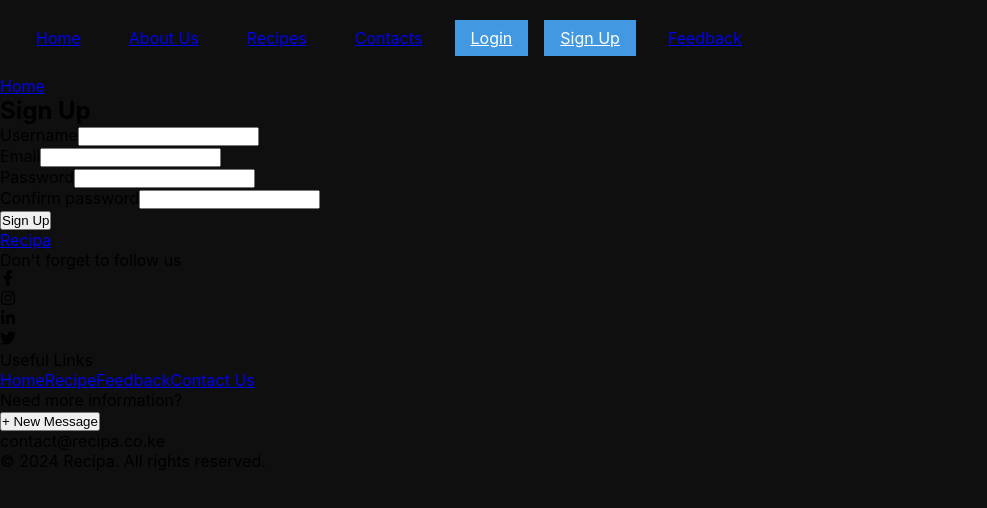
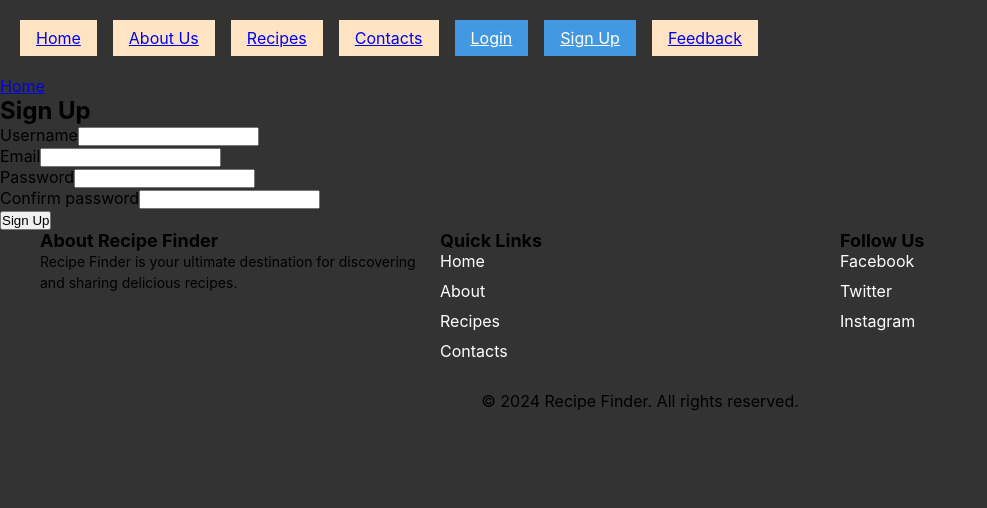
Before and after one commit to gichira22/Recipa, a React (Create React App) app: page /signup in a window 1280 px wide. Shown: the top 508 px of the page, without its empty margins (0-987 px from the left). Built offline with nearby package versions, Linux system fonts and the light colour scheme.

Commit message:
Change some file and adjust style for Footer component

```diff
--- a/src/Style.css
+++ b/src/Style.css
@@ -1,11 +1,31 @@
+/* * {
+  margin: 0%;
+  padding: 0%;
+  box-sizing: border-box;
+}
+body {
+  background-color: rgb(34, 31, 27);
+} */
 * {
   margin: 0%;
   padding: 0%;
   box-sizing: border-box;
 }
+
 body {
-  background-color: rgb(15, 15, 15);
+  background-color: #333;
 }
+
+.heading h1 {
+  color: white;
+  font-size: 48px;
+  font-weight: 900;
+  letter-spacing: 1px;
+  padding-top: 2rem;
+  text-align: center;
+  text-shadow: 3px 6px rgba(50, 50, 70, 0.7);
+}
+
 .heading h1 {
   color: white;
   font-size: 48px;
@@ -87,7 +107,7 @@ body {
   width: 100%;
   background: linear-gradient(
     to bottom,
-    rgb(204, 255, 51, 0.7),
+    rgba(204, 255, 51, 0.793),
     rgb(204, 255, 51, 0.9)
   );
   transition: 0.2s All;
@@ -148,7 +168,7 @@ body {
 
 .navbar-link {
   padding: 0.5rem 1rem;
-  background-color: transparent;
+  background-color: bisque;
   transition: transform 0.3s ease-in-out, scale 0.3s ease-in-out;
 }
 
@@ -165,3 +185,65 @@ body {
 .navbar-link-blue:hover {
   background-color: #3182ce;
 }
+/* Assuming your root container is a flex container */
+html,
+body,
+#root {
+  height: 100%;
+}
+
+body {
+  display: flex;
+  flex-direction: column;
+}
+
+.footer {
+  background-color: #333;
+  color: #fff;
+  padding: 50px 0;
+  margin-top: auto; /* Pushes the footer to the bottom */
+}
+
+.footer-content {
+  display: flex;
+  justify-content: space-between;
+  max-width: 1200px;
+  margin: 0 auto;
+}
+
+.footer-section {
+  flex: 1;
+  margin-right: 20px;
+}
+
+.footer-section h3 {
+  font-size: 18px;
+}
+
+.footer-section p {
+  font-size: 14px;
+  line-height: 1.5;
+}
+
+.footer-section ul {
+  list-style-type: none;
+  padding: 0;
+}
+
+.footer-section ul li {
+  margin-bottom: 10px;
+}
+
+.footer-section ul li a {
+  color: #fff;
+  text-decoration: none;
+}
+
+.footer-section ul li a:hover {
+  text-decoration: underline;
+}
+
+.footer-bottom {
+  text-align: center;
+  margin-top: 20px;
+}
--- a/src/components/Footer.js
+++ b/src/components/Footer.js
@@ -1,85 +1,55 @@
-import { NavLink } from "react-router-dom";
-import { useEffect } from "react";
-import {
-  FaFacebookF,
-  FaLinkedinIn,
-  FaInstagram,
-  FaTwitter,
-} from "react-icons/fa";
+import React from "react";
 
-import AOS from "aos";
-import "aos/dist/aos.css";
-
-const Footer = () => {
-  useEffect(() => {
-    AOS.init();
-  }, []);
-
+function Footer() {
   return (
-    <footer className="text-black bg-slate-400 py-20">
-      <div className="grid grid-cols-1 md:grid-cols-2 lg:grid-cols-4 pb-20 w-full gap-16 md:gap-10 lg:gap-5 xl:gap-10 2xl:px-20 ">
-        <div className="footer-col-1 flex flex-col items-start">
-          <NavLink
-            to="/"
-            className="text-4xl md:text-2xl font-semibold text-rose-400 hover:text-white duration-300"
-          >
-            Recipa
-          </NavLink>
+    <footer>
+      <div className="footer-content">
+        <div className="footer-section">
+          <h3>About Recipe Finder</h3>
+          <p>
+            Recipe Finder is your ultimate destination for discovering and
+            sharing delicious recipes.
+          </p>
         </div>
-        <div className="footer-col-2 flex flex-col items-start">
-          <p className="follow-text uppercase tracking-wider text-gray-900">{`Don't forget to follow us`}</p>
-          <div className="social-icons flex gap-5 p-5">
-            <div className="icon-circle">
-              <FaFacebookF className="text-rose-100 mx-auto bg-blue-800" />
-            </div>
-            <div className="icon-circle">
-              <FaInstagram className="text-rose-100 mx-auto bg-pink-400" />
-            </div>
-            <div className="icon-circle">
-              <FaLinkedinIn className="text-rose-100 mx-auto bg-blue-600" />
-            </div>
-            <div className="icon-circle">
-              <FaTwitter className="text-rose-100 mx-auto bg-black" />
-            </div>
-          </div>
+        <div className="footer-section">
+          <h3>Quick Links</h3>
+          <ul>
+            <li>
+              <a href="/">Home</a>
+            </li>
+            <li>
+              <a href="/about">About</a>
+            </li>
+            <li>
+              <a href="/recipe">Recipes</a>
+            </li>
+            <li>
+              <a href="/contact">Contacts</a>
+            </li>
+          </ul>
         </div>
-        <div className="footer-col-3 flex flex-col items-start">
-          <p className="uppercase font-medium text-rose-500 tracking-wider">
-            Useful Links
-          </p>
-          <div className="nav-link flex flex-col-2 mt-3 gap-10 justify-start">
-            <div className="link-col-left flex flex-col text-left gap-1 uppercase">
-              <NavLink to="/" className="footer-nav-links">
-                Home
-              </NavLink>
-              <NavLink to="/products" className="footer-nav-links">
-                Recipe
-              </NavLink>
-              <NavLink to="/feedback" className="footer-nav-links">
-                Feedback
-              </NavLink>
-              <NavLink to="/contact" className="footer-nav-links">
-                Contact Us
-              </NavLink>
-            </div>
-          </div>
-        </div>
-        <div className="footer-col-4 flex flex-col items-start xl:items-center gap-3">
-          <p className="uppercase tracking-wider text-gray-900">
-            Need more information?
-          </p>
-          <button className="footer-btn bg-rose-400 py-4 px-6 rounded-full uppercase text-sm font-medium hover:text-rose-300 hover:bg-rose-50 duration-300">
-            + New Message
-          </button>
-          <p className="font-medium text-lg">contact@recipa.co.ke</p>
+        <div className="footer-section">
+          <h3>Follow Us</h3>
+          <ul>
+            <li>
+              <a href="https://www.facebook.com/recipefinder">Facebook</a>
+            </li>
+            <li>
+              <a href="https://twitter.com/recipefinder">Twitter</a>
+            </li>
+            <li>
+              <a href="https://www.instagram.com/recipefinder">Instagram</a>
+            </li>
+          </ul>
         </div>
       </div>
-
-      <p className="copyright border-t border-gray-500/40 pt-20 text-gray-900 wrapper text-center uppercase">
-        &copy; {new Date().getFullYear()} Recipa. All rights reserved.
-      </p>
+      <div className="footer-bottom">
+        <p>
+          &copy; {new Date().getFullYear()} Recipe Finder. All rights reserved.
+        </p>
+      </div>
     </footer>
   );
-};
+}
 
 export default Footer;
```
Also changed, not shown: 1 other file (tests, documents, lock files or other folders).
